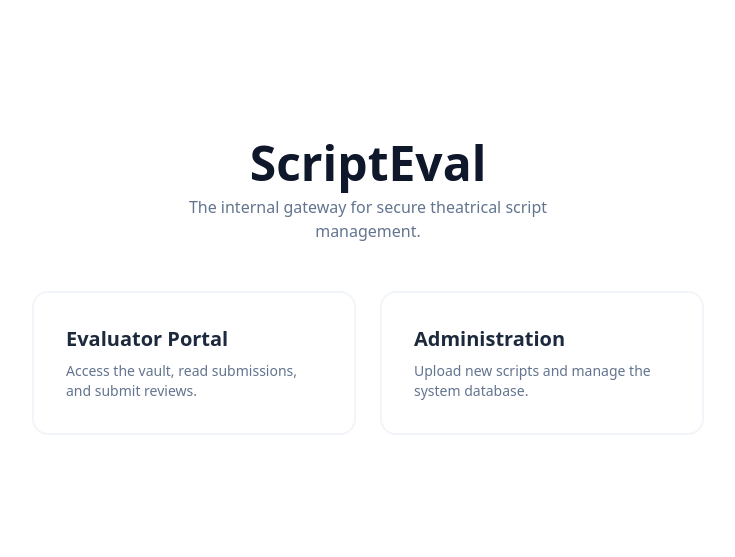
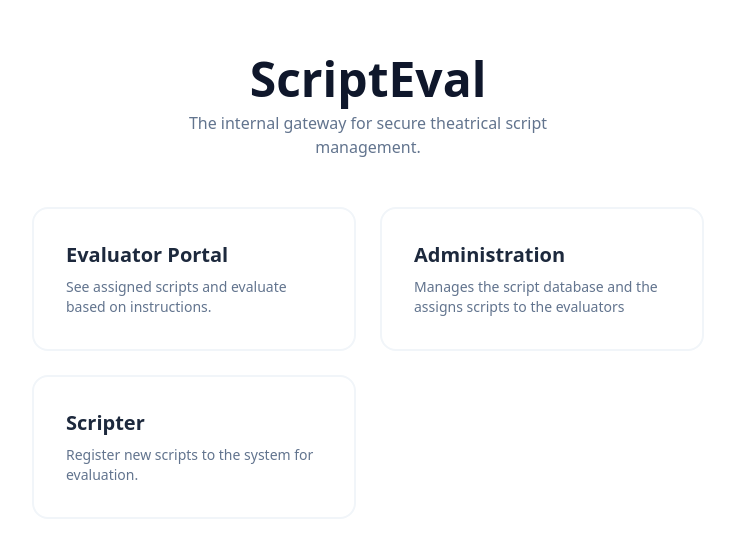
Before and after one commit to cipherWizard31/ScriptEval, a Next.js app: page / in a window 1280 px wide. Shown: the part 113-670 px from the top of the page, without its empty margins (272-1007 px from the left). Built offline with nearby package versions, Linux system fonts and the light colour scheme.

Commit message:
added the scripter card and edited the roles

```diff
--- a/app/page.tsx
+++ b/app/page.tsx
@@ -12,13 +12,19 @@ export default function LandingPage() {
         {/* Evaluator Card */}
         <Link href="/evaluator/dashboard" className="group p-8 border-2 border-slate-100 rounded-2xl hover:border-amber-200 hover:bg-amber-50/30 transition-all">
           <h2 className="text-xl font-bold text-slate-800 mb-2 group-hover:text-amber-700">Evaluator Portal</h2>
-          <p className="text-sm text-slate-500">Access the vault, read submissions, and submit reviews.</p>
+          <p className="text-sm text-slate-500">See assigned scripts and evaluate based on instructions.</p>
         </Link>
 
         {/* Admin Card */}
         <Link href="/admin/upload" className="group p-8 border-2 border-slate-100 rounded-2xl hover:border-blue-200 hover:bg-blue-50/30 transition-all">
           <h2 className="text-xl font-bold text-slate-800 mb-2 group-hover:text-blue-700">Administration</h2>
-          <p className="text-sm text-slate-500">Upload new scripts and manage the system database.</p>
+          <p className="text-sm text-slate-500">Manages the script database and the assigns scripts to the evaluators</p>
+        </Link>
+
+        {/* Scripter Card */}
+        <Link href="/scripter/upload" className="group p-8 border-2 border-slate-100 rounded-2xl hover:border-green-200 hover:bg-green-50/30 transition-all">
+          <h2 className="text-xl font-bold text-slate-800 mb-2 group-hover:text-green-700">Scripter</h2>
+          <p className="text-sm text-slate-500">Register new scripts to the system for evaluation.</p>
         </Link>
       </div>
     </main>
```
Also changed, not shown: app/script/upload/page.tsx (renamed from app/admin/upload/page.tsx).
